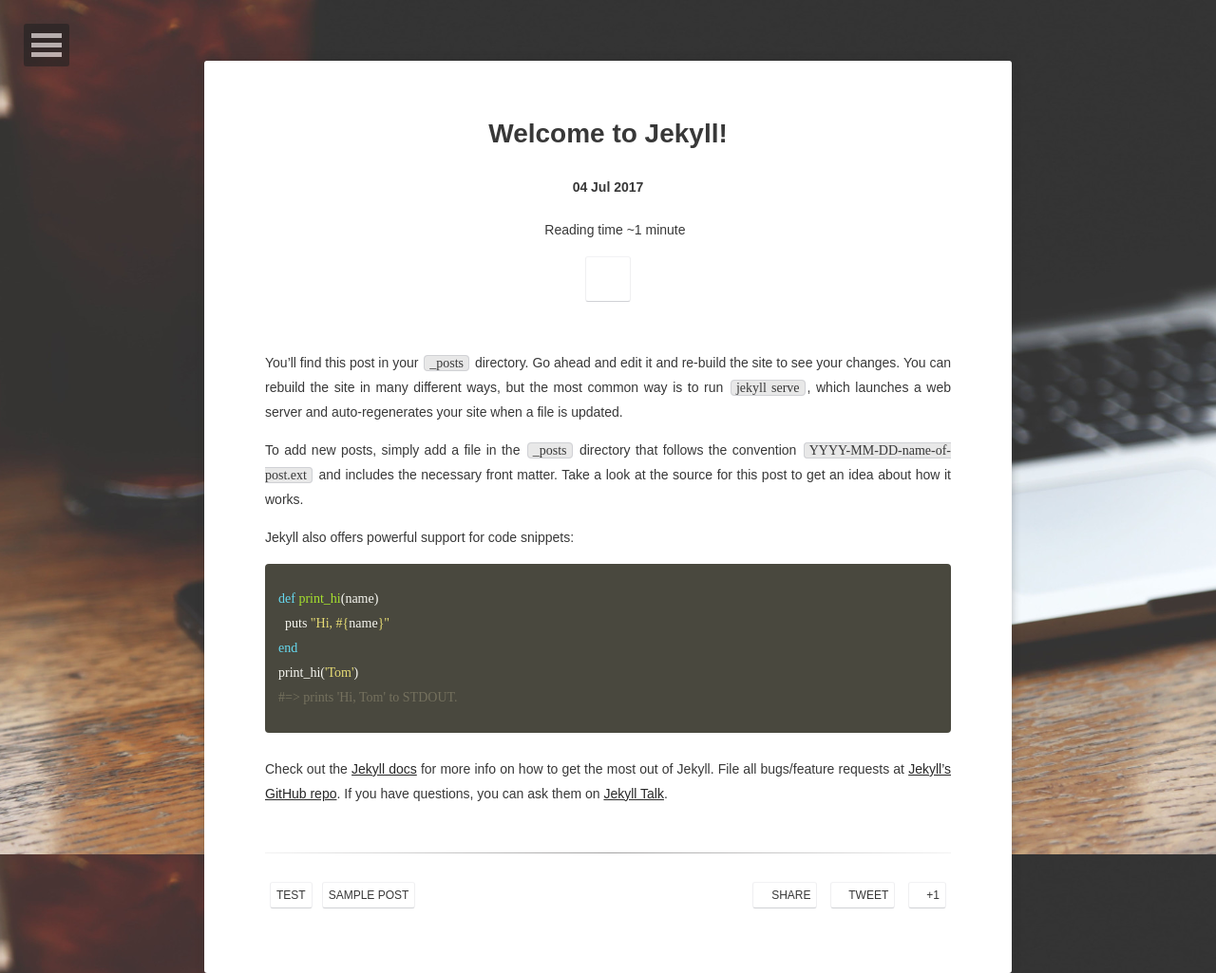
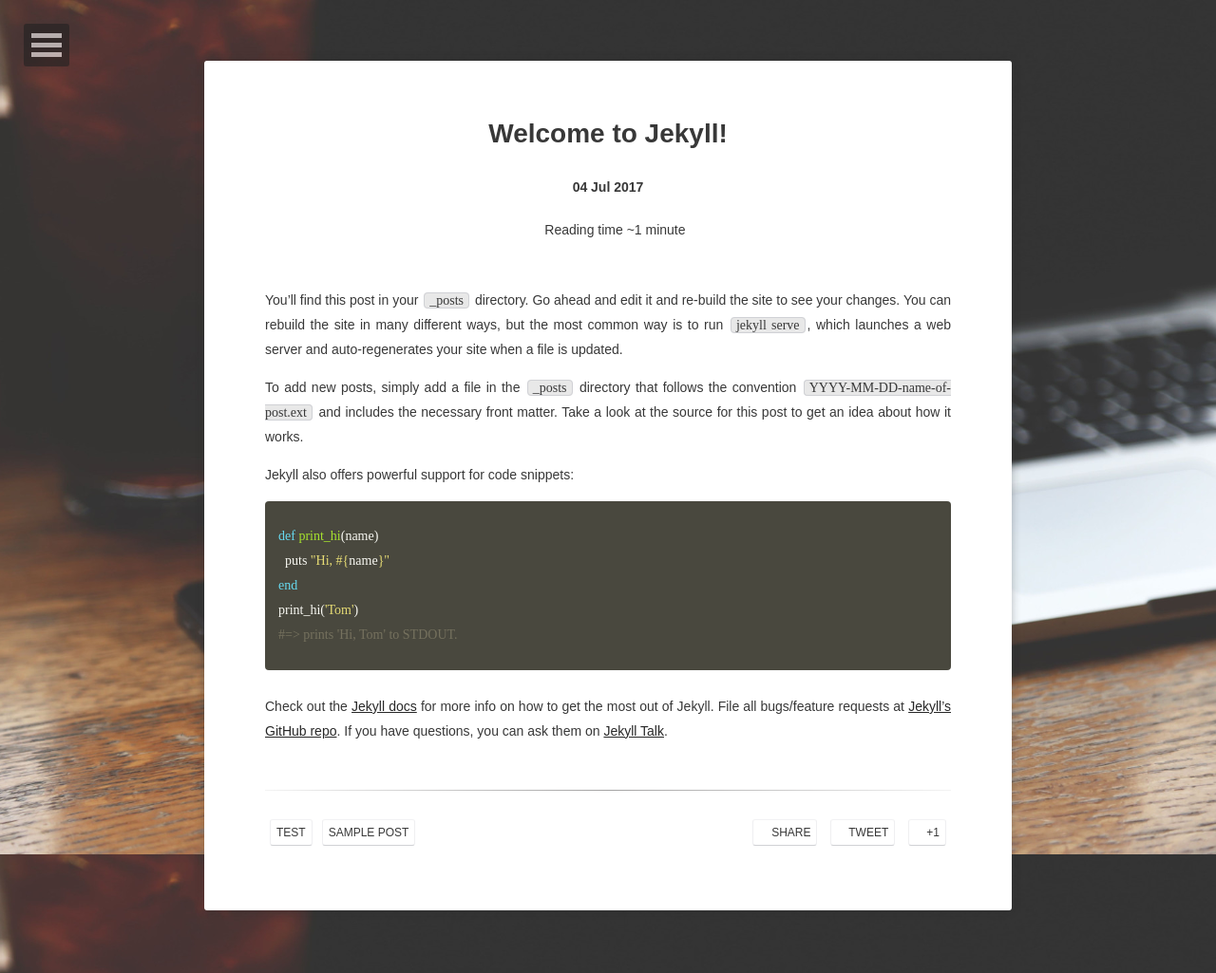
Before and after one commit to MissCuriosity/MissCuriosity.github.io, a Jekyll site: the page built from _posts/2017-07-04-welcome-to-jekyll.markdown, in a window 1280 px wide. Shown: the whole page at 95% size. Built offline with Jekyll 4.4.1, drawn with Linux system fonts in a browser that asks for light colours; some web fonts are replaced; comment, search, counter and statistics services are not loaded.

Commit message:
删除废弃代码

```diff
--- a/_layouts/post.html
+++ b/_layouts/post.html
@@ -24,13 +24,13 @@
                       {% include read-time.html %}
                     </p><!-- /.entry-reading-time -->
                     {% endif %}
-                    {% if page.project %}
+                    <!--{% if page.project %}
                     <a class="btn zoombtn" href="{{site.url}}/projects/">
                     {% else %}
                     <a class="btn zoombtn" href="{{site.url}}/posts/">
                     {% endif %}
                         <i class="fa fa-chevron-left"></i>
-                    </a>
+                    </a>-->
                 </div>
                 {{ content }}
                 <div class="entry-meta">
```
Also changed, not shown: _config.yml (+2 -23 lines).
